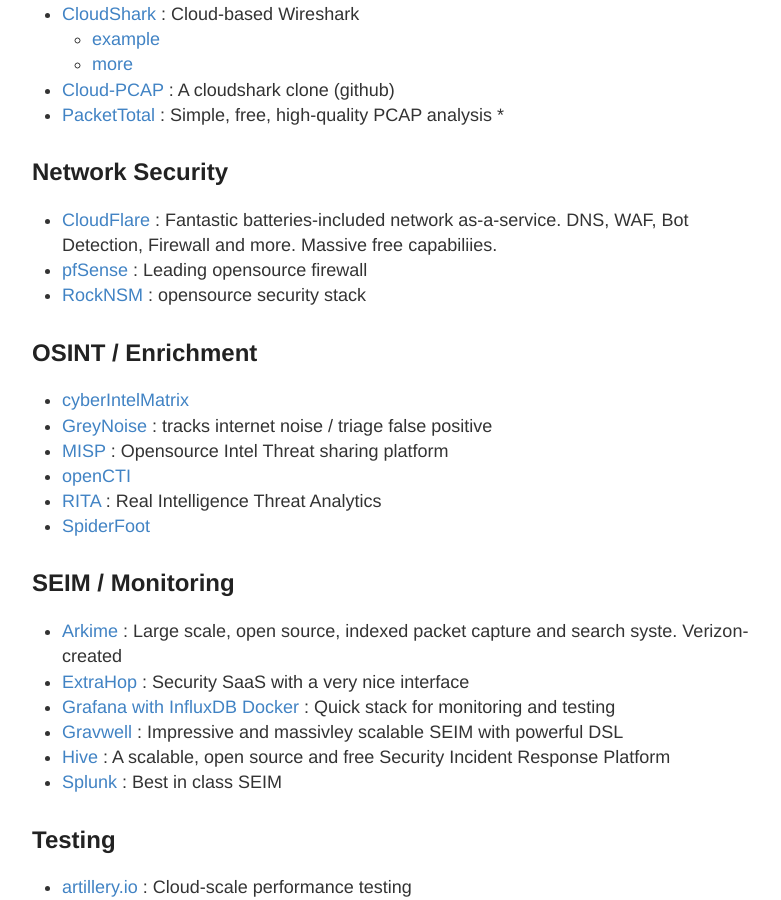
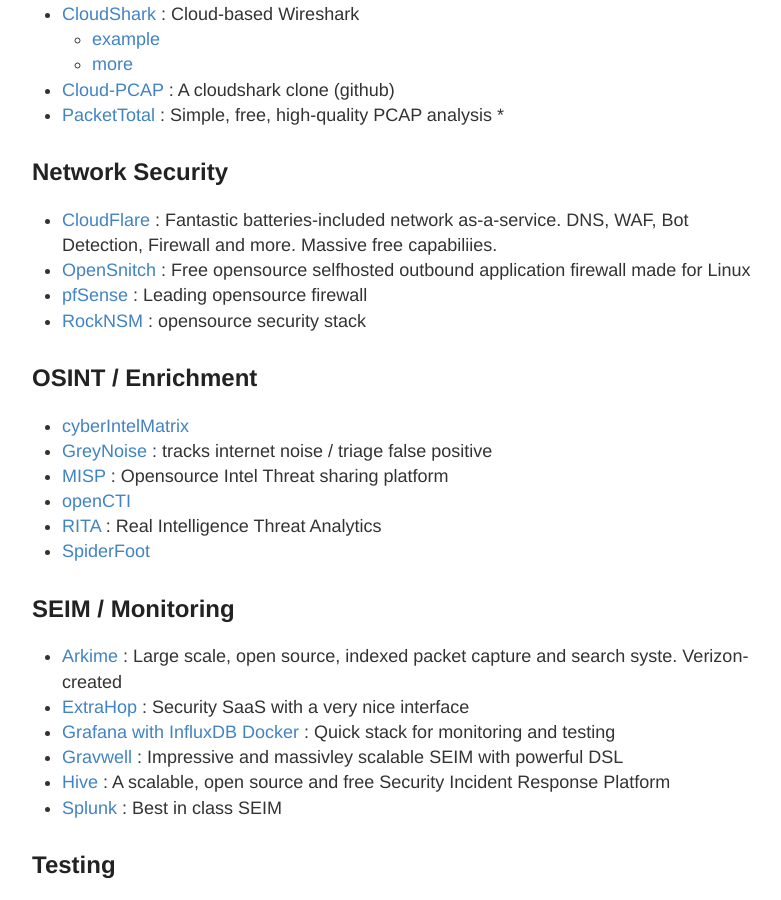
Before and after one commit to stevehenderson/stevehenderson.github.io, a Jekyll site: the page built from tools.md, in a window 1280 px wide and 900 px high, scrolled down 886 px. Shown: the whole window, without its empty margins (248-1029 px from the left). Built offline with Jekyll 4.4.1, drawn with Linux system fonts in a browser that asks for light colours; our own code applies the rules of GitHub Pages for plain Markdown files.

Commit message:
Update tools.md

```diff
--- a/tools.md
+++ b/tools.md
@@ -26,6 +26,7 @@
 
 ## Network Security
    * [CloudFlare](https://www.cloudflare.com/) : Fantastic batteries-included network as-a-service.  DNS, WAF, Bot Detection, Firewall and more.  Massive free capabiliies.
+   * [OpenSnitch](https://github.com/evilsocket/opensnitch) : Free opensource selfhosted outbound application firewall made for Linux
    * [pfSense](https://www.pfsense.org/download/) : Leading opensource firewall
    * [RockNSM](https://rocknsm.io/) : opensource security stack
 
```
